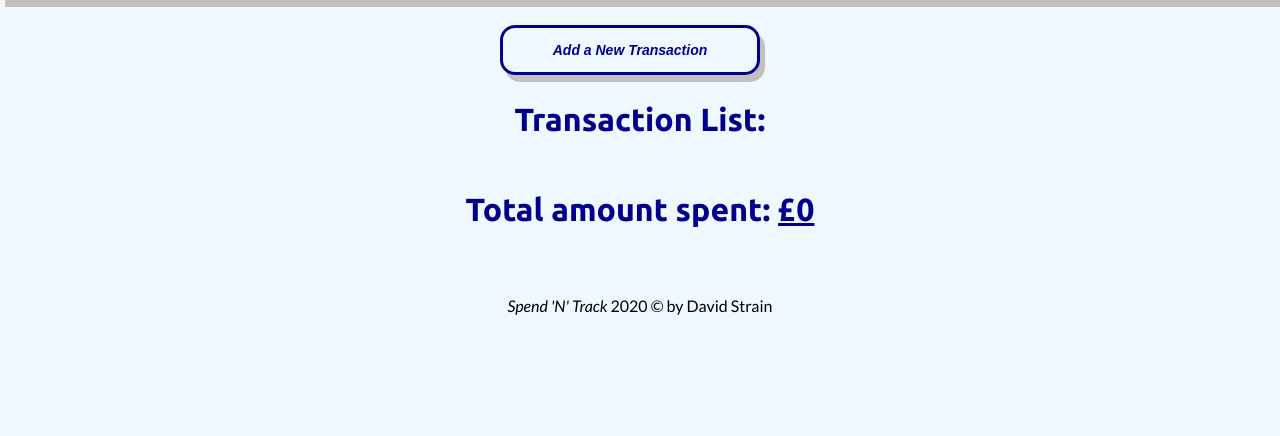
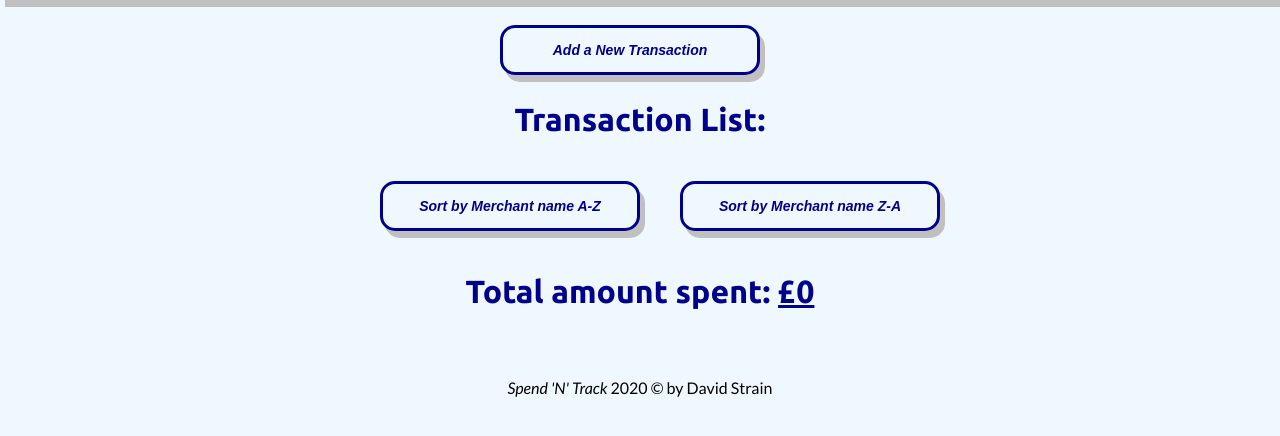
Before and after one commit to Strd79/Spending_Tracker_App, a Flask app: page /transactions in a window 1280 px wide. Shown: the part 178-614 px from the top of the page. Run offline with Flask 2, Linux system fonts and the light colour scheme; data that the repository does not hold is empty; some libraries are stand-ins or nearby versions.

Commit message:
Completed function for sort by merchant Z to A and new nav on transactions page

```diff
--- a/controllers/transactions_controller.py
+++ b/controllers/transactions_controller.py
@@ -11,9 +11,22 @@ transactions_blueprint = Blueprint("transactions", __name__)
 # INDEX
 @transactions_blueprint.route("/transactions")
 def transactions():
+    transactions = transaction_repository.select_all()
+    total_amounts = transaction_repository.amounts_total()
+    return render_template("transactions/index.html", transactions = transactions, total_amounts = total_amounts)
+
+@transactions_blueprint.route("/transactions/merchants_a2z")
+def transactions_sorted_by_merchant_a2z():
     transactions = transaction_repository.sort_all_by_merchant_a2z()
     total_amounts = transaction_repository.amounts_total()
     return render_template("transactions/index.html", transactions = transactions, total_amounts = total_amounts)
+
+@transactions_blueprint.route("/transactions/merchants_z2a")
+def transactions_sorted_by_merchant_z2a():
+    transactions = transaction_repository.sort_all_by_merchant_z2a()
+    total_amounts = transaction_repository.amounts_total()
+    return render_template("transactions/index.html", transactions = transactions, total_amounts = total_amounts)
+
 
 # SHOW
 @transactions_blueprint.route("/transactions/<id>")
--- a/repositories/transaction_repository.py
+++ b/repositories/transaction_repository.py
@@ -70,3 +70,14 @@ def sort_all_by_merchant_a2z():
         transaction = Transaction(merchant, row["date"], row["amount"], tag, row["id"])
         transactions.append(transaction)
     return transactions
+
+def sort_all_by_merchant_z2a():
+    transactions = []
+    sql = "select t.* from transactions as t join merchants as m on m.id = t.merchant_id order by m.name DESC"
+    results = run_sql(sql)
+    for row in results:
+        merchant = merchant_repository.select(row["merchant_id"])
+        tag = tag_repository.select(row["tag_id"])
+        transaction = Transaction(merchant, row["date"], row["amount"], tag, row["id"])
+        transactions.append(transaction)
+    return transactions
--- a/templates/transactions/index.html
+++ b/templates/transactions/index.html
@@ -5,6 +5,12 @@
         <header>
             <a href="/transactions/new"><button>Add a New Transaction</button></a>
             <h2>Transaction List:</h2>
+            <nav>
+                <ul>
+                    <li><a href="/transactions/merchants_a2z"><button>Sort by Merchant name A-Z</button></a></li>
+                    <li><a href="/transactions/merchants_z2a"><button>Sort by Merchant name Z-A</button></a></li>
+                </ul>
+            </nav>
         </header>
 
     {% for transaction in transactions %}
```
